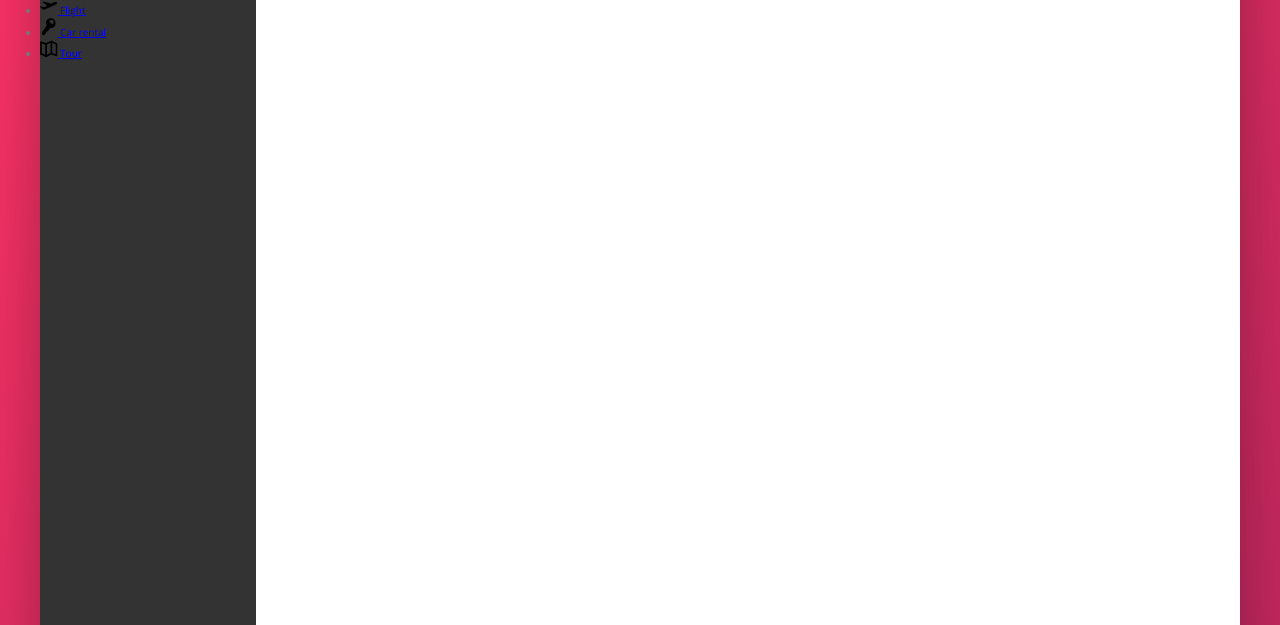
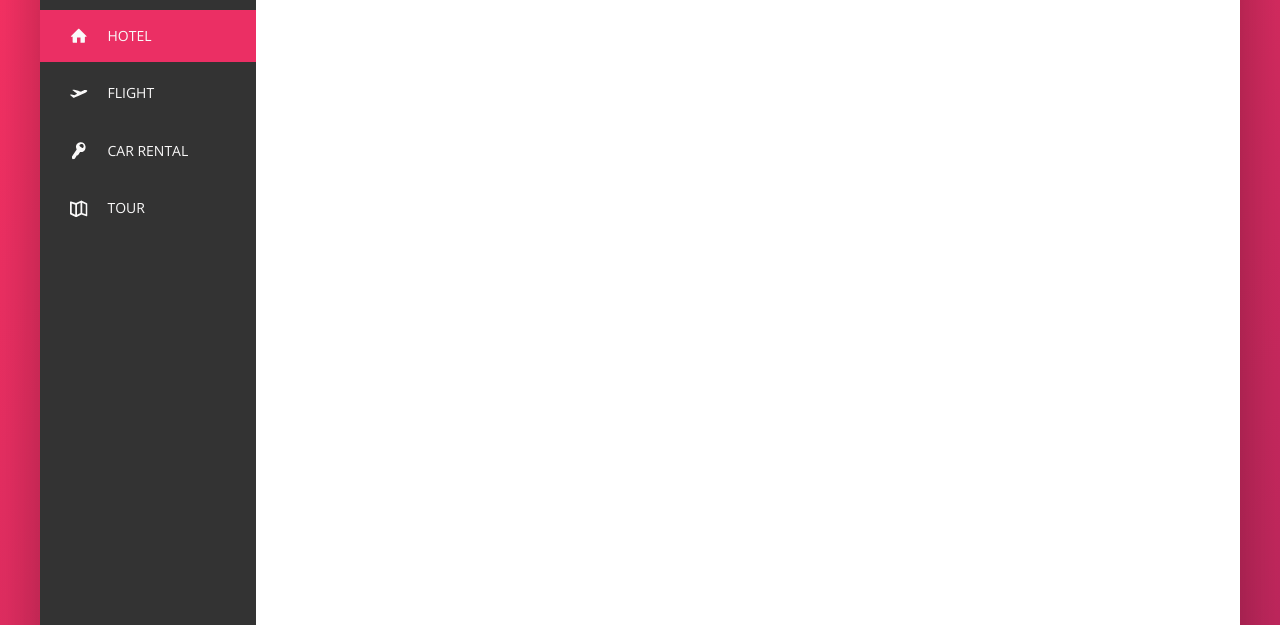
Before and after one commit to kiethohoai/trillo-project, a website: page index.html in a window 1280 px wide. Shown: the part 175-800 px from the top of the page. Drawn offline with nearby package versions, Linux system fonts and the light colour scheme.

Commit message:
013 Building the Navigation - Part 2

```diff
--- a/index.html
+++ b/index.html
@@ -54,7 +54,7 @@
         <!-- fixme SIDEBAR -->
         <nav class="sidebar">
           <ul class="side-nav">
-            <li class="side-nav__item">
+            <li class="side-nav__item side-nav__item--active">
               <a class="side-nav__link" href="#!">
                 <svg class="side-nav__icon">
                   <use href="img/sprite.svg#icon-home"></use>
--- a/sass/_components.scss
+++ b/sass/_components.scss
@@ -116,17 +116,60 @@
 }
 
 // OPTIMIZE SIDEBAR
-// sidebar navigation
+// Sidebar navigation
 .side-nav {
+  font-size: 1.4rem;
+  list-style: none;
+  margin-top: 3.5rem;
+
   &__item {
+    position: relative;
+
+    &:not(:last-child) {
+      margin-bottom: 0.5rem;
+    }
   }
 
-  &__link {
+  &__item::before {
+    content: "";
+    width: 3px;
+    height: 100%;
+    background-color: var(--color-primary);
+
+    position: absolute;
+    top: 0;
+    left: 0;
+
+    transform: scaleY(0);
+    transition: transform 0.2s, width 0.4s cubic-bezier(0.85, 0, 0.15, 1) 0.2s;
+  }
+
+  &__item--active::before,
+  &__item:hover::before {
+    transform: scaleY(1);
+    width: 100%;
+  }
+
+  &__link:link,
+  &__link:visited {
+    text-decoration: none;
+    color: var(--color-grey-light-1);
+    text-transform: uppercase;
+    display: block;
+    padding: 1.5rem 3rem;
+
+    display: flex;
+    align-items: center;
+
+    position: relative;
+    z-index: 10;
   }
 
   &__icon {
     width: 1.75rem;
     height: 1.75rem;
+    margin-right: 2rem;
+    fill: currentColor;
   }
 }
 
```
Also changed, not shown: README.MD, css/main.css, 1 other file.
